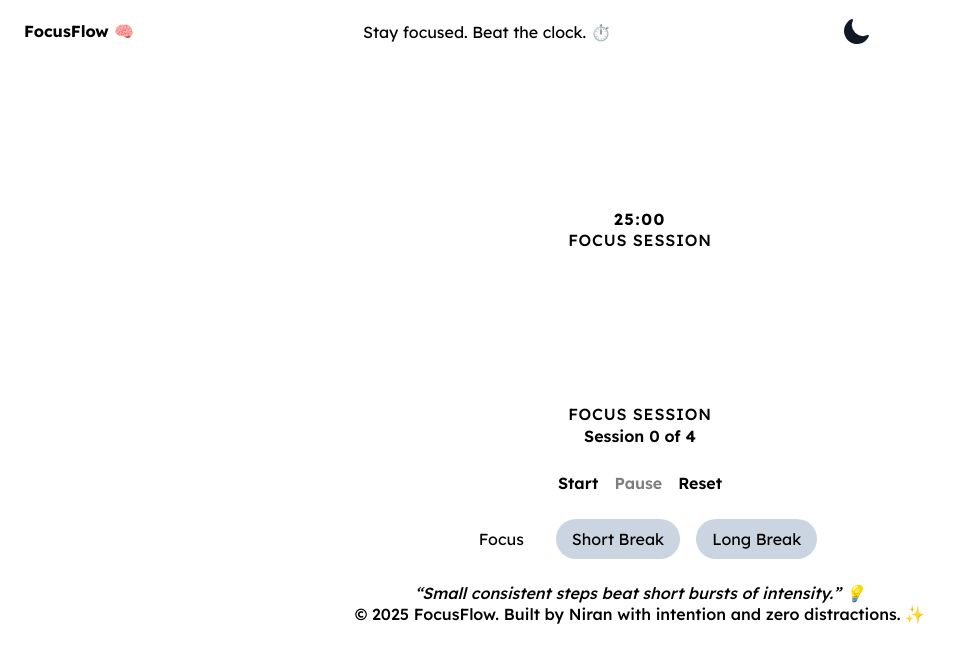
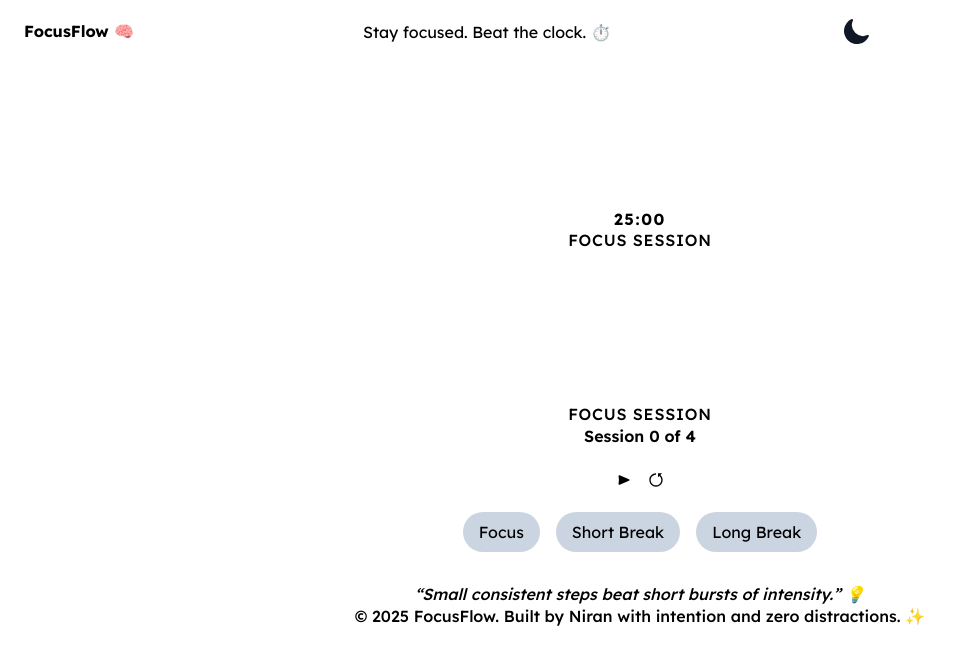
Before and after one commit to adeniranadeyemo/focusFlow, a React (Vite) app: page / in a window 1280 px wide. Shown: the top 664 px of the page, without its empty margins (0-961 px from the left). Built offline with nearby package versions, Linux system fonts and the light colour scheme; a web font is replaced by a local one.

Commit message:
Time displayed now matching mode on reload.

```diff
--- a/src/App.jsx
+++ b/src/App.jsx
@@ -9,6 +9,7 @@ import TimerDisplay from './components/TimerDisplay';
 import TimerControls from './components/TimerControls';
 import SessionTracker from './components/SessionTracker';
 import Footer from './components/Footer';
+import TimerEngine from './components/TimerEngine';
 
 function App() {
   const headerRef = useRef(null);
@@ -24,8 +25,8 @@ function App() {
     }
   }, []);
 
-  console.log(headerRef);
-  console.log(headerHeight);
+  // console.log(headerRef);
+  // console.log(headerHeight);
 
   return (
     <div className="h-fit system-color flex flex-col justify-center">
@@ -34,7 +35,7 @@ function App() {
       </header>
 
       <main
-        className="flex float-end flex-col items-center gap-6 px-4 pb-8"
+        className="flex flex-col items-center gap-6 px-4 pb-8"
         style={{ paddingTop: `${headerHeight}px` }}
       >
         <TimerDisplay />
@@ -42,9 +43,11 @@ function App() {
         <TimerControls />
 
         <ModeSelector />
+      </main>
 
-        <Footer />
-      </main>
+      <Footer />
+
+      <TimerEngine />
     </div>
   );
 }
--- a/src/components/ModeSelector.jsx
+++ b/src/components/ModeSelector.jsx
@@ -1,26 +1,55 @@
 import { useState } from 'react';
+import {
+  setTimeAndMode,
+  setActive,
+  switchMode,
+} from '../features/timer/timerSlice';
 
-const Modes = ['Focus', 'Short Break', 'Long Break'];
+import { useDispatch, useSelector } from 'react-redux';
+
+const Modes = [
+  {
+    id: 'focus',
+    name: 'Focus',
+  },
+  {
+    id: 'shortBreak',
+    name: 'Short Break',
+  },
+  {
+    id: 'longBreak',
+    name: 'Long Break',
+  },
+];
 
 export default function ModeSelector() {
-  const [active, setActive] = useState(() => localStorage.getItem('mode') || 'Focus');
+  const dispatch = useDispatch();
+
+  const timeLeft = useSelector((state) => state?.timer?.timeLeft);
+
+  const active =
+    useSelector((state) => state?.timer?.active) ||
+    localStorage.getItem('mode');
 
   const handleSetActive = (mode) => {
-    setActive(mode);
-    localStorage.setItem('mode', mode);
+    dispatch(setActive(mode.id));
+    localStorage.setItem('mode', mode.id);
+
+    dispatch(switchMode(mode.id));
+    localStorage.setItem('timeLeft', timeLeft);
   };
 
   return (
     <div className="flex justify-center gap-4">
       {Modes.map((mode) => (
         <button
-          key={mode}
+          key={mode.id}
           onClick={() => handleSetActive(mode)}
           className={`px-4 py-2 rounded-full cursor-pointer
-            ${active === mode ? 'tabs-active' : 'tabs'}
+            ${active === mode.id ? 'tabs-active' : 'tabs'}
           `}
         >
-          {mode}
+          {mode.name}
         </button>
       ))}
     </div>
--- a/src/components/TimerControls.jsx
+++ b/src/components/TimerControls.jsx
@@ -1,20 +1,48 @@
+import { useDispatch, useSelector } from 'react-redux';
+import {
+  startTimer,
+  pauseTimer,
+  resetTimer,
+  setActive,
+} from '../features/timer/timerSlice';
+import { GiPauseButton, GiPlayButton } from 'react-icons/gi';
+import { RiResetLeftFill } from 'react-icons/ri';
+
 export default function TimerControls() {
+  const dispatch = useDispatch();
+  const isRunning = useSelector((state) => state?.timer?.isRunning);
+
+  const reset = () => {
+    dispatch(resetTimer());
+    dispatch(setActive('focus'));
+
+    localStorage.setItem('mode', 'focus');
+  };
+
   return (
     <div className="flex justify-center gap-4 m-md">
-      <button className="btn-primary border-radius-lg p-md shadow-card shadow-hover shadow-active font-semibold text-sm cursor-pointer">
-        Start
-      </button>
+      {isRunning ? (
+        <button
+          onClick={() => dispatch(pauseTimer())}
+          className="btn-primary border-radius-lg p-md shadow-card shadow-hover shadow-active font-semibold text-sm cursor-pointer active:scale-95"
+        >
+          <GiPauseButton />
+        </button>
+      ) : (
+        <button
+          onClick={() => dispatch(startTimer())}
+          className="btn-primary border-radius-lg p-md shadow-card shadow-hover shadow-active font-semibold text-sm cursor-pointer active:scale-95"
+        >
+          <GiPlayButton />
+        </button>
+      )}
 
-      {/* Pause Button (initially disabled) */}
       <button
-        className="btn-outline border-radius-lg p-md shadow-card shadow-hover shadow-active font-semibold text-sm opacity-50 cursor-not-allowed"
-        disabled
+        onClick={reset}
+        className="btn-outline border-radius-lg p-md shadow-card shadow-hover shadow-active font-semibold text-sm cursor-pointer active:scale-95"
       >
-        Pause
-      </button>
-
-      <button className="btn-outline border-radius-lg p-md shadow-card shadow-hover shadow-active font-semibold text-sm cursor-pointer">
-        Reset
+        {/* Reset */}
+        <RiResetLeftFill />
       </button>
     </div>
   );
--- a/src/components/TimerDisplay.jsx
+++ b/src/components/TimerDisplay.jsx
@@ -1,13 +1,23 @@
+import { useSelector } from 'react-redux';
+
 function TimerDisplay() {
-  const time = '25:00';
   const progress = 0.25;
 
   const radius = 100;
   const stroke = 10;
   const normalizedRadius = radius - stroke * 0.05;
   const circumference = normalizedRadius * 2 * Math.PI;
-  // const strokeDashoffset = circumference - (progress / 100) * circumference;
   const strokeDashoffset = circumference - (progress / 100) * circumference;
+
+  const timeLeft = useSelector((state) => state?.timer?.timeLeft);
+
+  const formatTime = (seconds) => {
+    const mins = Math.floor(seconds / 60);
+    const secs = seconds % 60;
+    return `${mins.toString().padStart(2, '0')}:${secs
+      .toString()
+      .padStart(2, '0')}`;
+  };
 
   return (
     <div className="relative w-[20rem] h-[15rem] sm:w-[300px] sm:h-[300px] m-md">
@@ -36,10 +46,9 @@ function TimerDisplay() {
         />
       </svg>
 
-      {/* Timer Text */}
       <div className="absolute inset-0 flex flex-col items-center justify-center text-center">
         <h2 className="text-5xl text-color font-bold tracking-widest leading-tight font-sans">
-          {time}
+          {formatTime(timeLeft)}
         </h2>
         <p className="text-sm text-color-muted tracking-wide mt-sm font-medium uppercase">
           Focus Session
--- /dev/null
+++ b/src/components/TimerEngine.jsx
@@ -0,0 +1,30 @@
+import { useEffect } from 'react';
+import { useDispatch, useSelector } from 'react-redux';
+import { tick, nextSession, pauseTimer } from '../features/timer/timerSlice';
+
+function TimerEngine() {
+  const dispatch = useDispatch();
+  const isRunning = useSelector((state) => state?.timer?.isRunning);
+  const timeLeft = useSelector((state) => state?.timer?.timeLeft);
+
+  useEffect(() => {
+    let interval = null;
+
+    if (isRunning && timeLeft > 0) {
+      interval = setInterval(() => {
+        dispatch(tick());
+      }, 1000);
+    }
+
+    if (timeLeft === 0) {
+      dispatch(nextSession());
+      dispatch(pauseTimer());
+    }
+
+    return () => clearInterval(interval);
+  }, [timeLeft, isRunning, dispatch]);
+
+  return null;
+}
+
+export default TimerEngine;
--- /dev/null
+++ b/src/features/timer/timerSlice copy.js
@@ -0,0 +1,50 @@
+import { createSlice } from '@reduxjs/toolkit';
+
+const initialState = {
+  mode: 'focus',
+  timeLeft: 25 * 60,
+  status: 'idle',
+  sessionCount: 0,
+};
+
+const timerSlice = createSlice({
+  name: 'timer',
+  initialState,
+
+  reducers: {
+    setMode: (state, action) => {
+      state.mode = action.payload;
+    },
+
+    setTimeLeft: (state, action) => {
+      state.timeLeft = action.payload;
+    },
+
+    startTime: (state) => {
+      state.status = 'running';
+    },
+
+    pauseTimer: (state) => {
+      state.status = 'paused';
+    },
+
+    resetTimer: (state) => {
+      state.status = 'idle';
+      state.timeLeft = 25 * 60;
+    },
+
+    incrementSessionCount: (state) => {
+      state.sessionCount++;
+    },
+  },
+});
+
+export const {
+  setMode,
+  setTimeLeft,
+  startTime,
+  pauseTimer,
+  resetTimer,
+  incrementSessionCount,
+} = timerSlice.actions;
+export const timerReducer = timerSlice.reducer;
--- a/src/features/timer/timerSlice.js
+++ b/src/features/timer/timerSlice.js
@@ -1,10 +1,19 @@
 import { createSlice } from '@reduxjs/toolkit';
+
+const getStoredMode = () => {
+  const mode = localStorage.getItem('mode');
+  return mode || 'focus';
+};
+
+const storedMode = getStoredMode();
 
 const initialState = {
   mode: 'focus',
-  timeLeft: 25 * 60,
-  status: 'idle',
-  sessionCount: 0,
+  active: '',
+  isRunning: false,
+  timeLeft: getDefaultTime(storedMode), // 25 minutes
+  session: 1,
+  totalSessions: 4,
 };
 
 const timerSlice = createSlice({
@@ -12,39 +21,62 @@ const timerSlice = createSlice({
   initialState,
 
   reducers: {
-    setMode: (state, action) => {
-      state.mode = action.payload;
+    setActive: (state, action) => {
+      state.active = action.payload;
     },
 
-    setTimeLeft: (state, action) => {
-      state.timeLeft = action.payload;
+    startTimer(state) {
+      state.isRunning = true;
     },
 
-    startTime: (state) => {
-      state.status = 'running';
+    pauseTimer(state) {
+      state.isRunning = false;
     },
 
-    pauseTimer: (state) => {
-      state.status = 'paused';
+    resetTimer(state) {
+      state.isRunning = false;
+      state.timeLeft = getDefaultTime(state.mode);
     },
 
-    resetTimer: (state) => {
-      state.status = 'idle';
-      state.timeLeft = 25 * 60;
+    switchMode(state, action) {
+      state.mode = action.payload;
+      state.timeLeft = getDefaultTime(action.payload);
+      localStorage.setItem('mode', action.payload);
     },
 
-    incrementSessionCount: (state) => {
-      state.sessionCount++;
+    tick(state) {
+      if (state.timeLeft > 0) {
+        state.timeLeft -= 1;
+      }
+    },
+
+    nextSession(state) {
+      state.session += 1;
+      state.isRunning = false;
+      state.timeLeft = getDefaultTime(state.mode);
     },
   },
 });
 
+export function getDefaultTime(mode) {
+  switch (mode) {
+    case 'shortBreak':
+      return 5 * 60;
+    case 'longBreak':
+      return 15 * 60;
+    default:
+      return 25 * 60;
+  }
+}
+
 export const {
-  setMode,
-  setTimeLeft,
-  startTime,
+  setActive,
+  startTimer,
   pauseTimer,
   resetTimer,
-  incrementSessionCount,
+  switchMode,
+  tick,
+  nextSession,
+  setTimeAndMode,
 } = timerSlice.actions;
 export const timerReducer = timerSlice.reducer;
```
